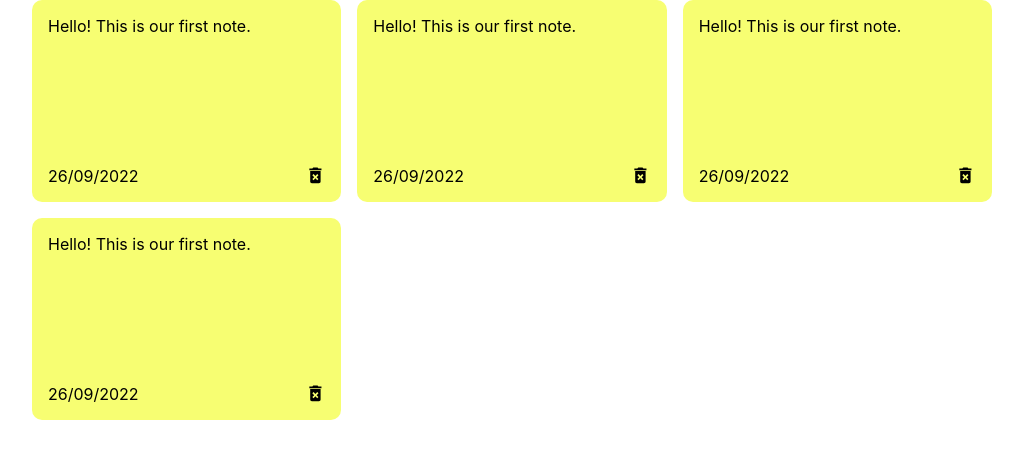
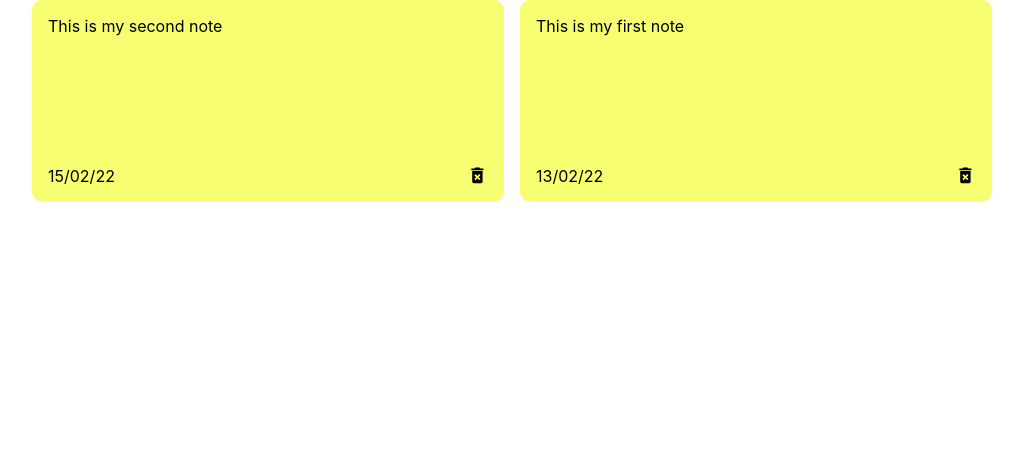
Before and after one commit to sahiba0915/keep-notes, a React (Create React App) app: page / in a window 1280 px wide. Shown: the top 458 px of the page, without its empty margins (128-1151 px from the left). Built offline with nearby package versions, Linux system fonts and the light colour scheme.

Commit message:
feat: made the note and notesList dynamic

```diff
--- a/src/App.js
+++ b/src/App.js
@@ -1,14 +1,31 @@
 import './App.css';
 
-import React from 'react';
+import React, { useState } from 'react';
 import NotesList from './Components/NotesList';
+import {nanoid} from 'nanoid';
 import './App.css';
 
 
 const App = () => {
+
+  const [notes, setNotes] = useState([
+    {
+    id: nanoid(),
+    text: 'This is my second note',
+    date: '15/02/22'
+    },
+
+    {
+      id: nanoid(),
+      text: 'This is my first note',
+      date: '13/02/22'
+    },
+
+
+]);
   return (
     <div className='container'>
-      <NotesList />
+      <NotesList notes={notes}/>
     </div>
     )
 }
--- a/src/Components/Note.js
+++ b/src/Components/Note.js
@@ -1,12 +1,12 @@
 import React from 'react';
 import { MdDeleteForever } from 'react-icons/md';
 
-const Note = () => {
+const Note = ({id, text, date}) => {
   return (
     <div className='note'>
-        <span>Hello! This is our first note.</span>
+        <span>{text}</span>
         <div className='note-footer'>
-            <span>26/09/2022</span>
+            <span>{date}</span>
             <MdDeleteForever className='delete-icon' size='1.3rem'/>
             </div>
     </div>
--- a/src/Components/NotesList.js
+++ b/src/Components/NotesList.js
@@ -1,15 +1,15 @@
 import React from 'react';
 import Note from './Note';
 
-const NotesList = () => {
+const NotesList = ({notes}) => {
   return (
     <div className='notes-list'>
-        <Note />
-        <Note />
-        <Note />
-        <Note />
+      {notes.map((note) => (
+      <Note id={note.id} text={note.text} date={note.date}/>
+      ))}
     </div>
   )
+
 }
 
 export default NotesList
```
Also changed, not shown: src/App.css (line endings or trailing spaces).
